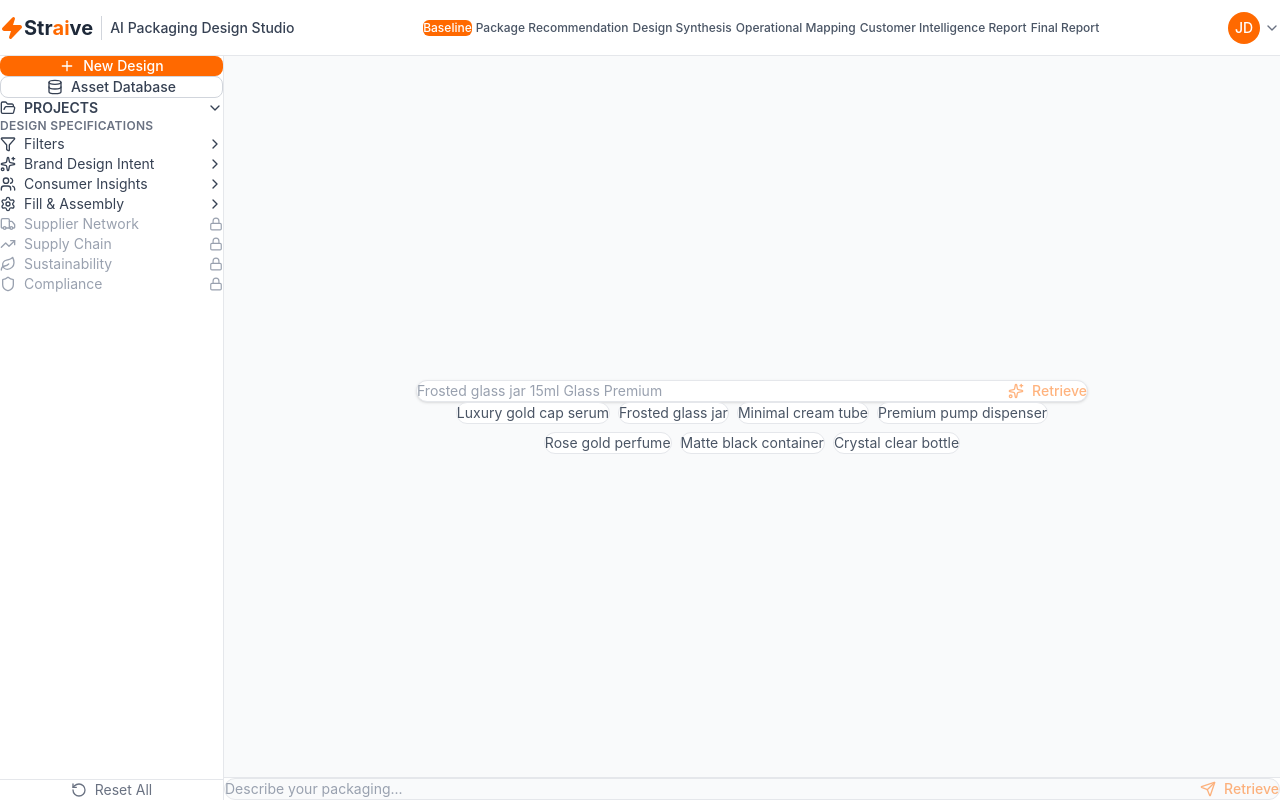
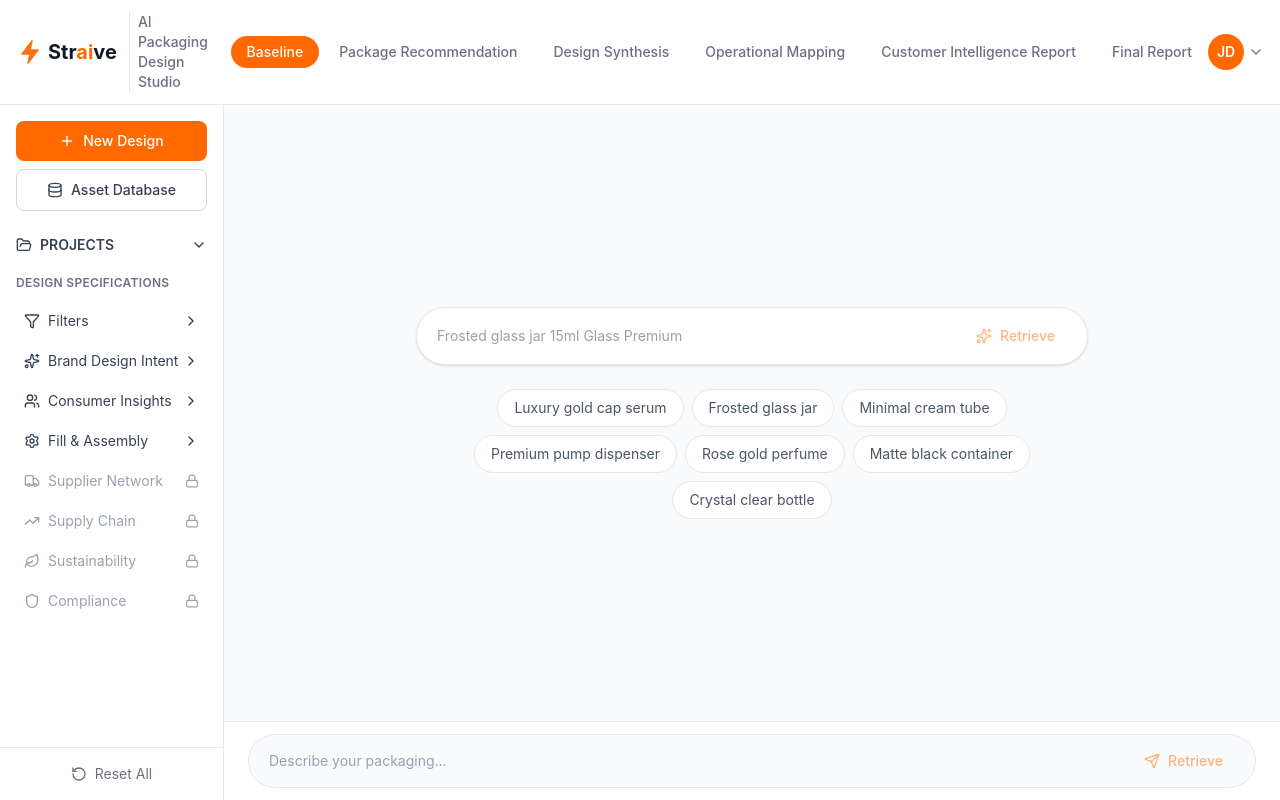
Before and after one commit to parandev/ai-powered-intelligent-pack-design-frontend, a React (Vite) app: page / in a window 1280 px wide. Built offline with nearby package versions, Linux system fonts and the light colour scheme.

Commit message:
ui improvements

```diff
--- a/package.json
+++ b/package.json
@@ -27,6 +27,7 @@
     "eslint-plugin-react-refresh": "^0.4.24",
     "globals": "^16.5.0",
     "tailwindcss": "^4.0.0",
+    "tw-animate-css": "^1.4.0",
     "typescript": "~5.9.3",
     "typescript-eslint": "^8.48.0",
     "vite": "^7.3.1"
--- a/src/components/Header.tsx
+++ b/src/components/Header.tsx
@@ -1,8 +1,8 @@
-import { ChevronDown, Zap } from 'lucide-react'
+import { ChevronDown } from 'lucide-react'
 import { useApp } from '../context/AppContext'
 import type { TabName } from '../types'
 
-const navItems: TabName[] = [
+const navTabs: TabName[] = [
   'Baseline',
   'Package Recommendation',
   'Design Synthesis',
@@ -15,39 +15,54 @@ export function Header() {
   const { state, dispatch } = useApp()
 
   return (
-    <header className="h-14 bg-white border-b border-gray-200 flex items-center justify-between px-4 shrink-0 z-20">
-      <div className="flex items-center gap-2">
-        <div className="flex items-center">
-          <Zap className="w-6 h-6 text-orange-500 fill-orange-500" />
-          <span className="text-xl font-bold text-gray-800">Str</span>
-          <span className="text-xl font-bold text-orange-500">ai</span>
-          <span className="text-xl font-bold text-gray-800">ve</span>
+    <header className="flex items-center justify-between px-4 py-3 bg-white border-b border-gray-200 shrink-0 z-20">
+      {/* Logo and Title */}
+      <div className="flex items-center gap-3">
+        <div className="flex items-center gap-1">
+          <svg width="28" height="28" viewBox="0 0 28 28" fill="none" xmlns="http://www.w3.org/2000/svg">
+            <path
+              d="M16 3L6 16H14L12 25L22 12H14L16 3Z"
+              fill="#F97316"
+              stroke="#F97316"
+              strokeWidth="1.5"
+              strokeLinecap="round"
+              strokeLinejoin="round"
+            />
+          </svg>
+          <span className="text-xl font-bold text-gray-900">
+            Str<span className="text-orange-500">ai</span>ve
+          </span>
         </div>
-        <div className="h-6 w-px bg-gray-300 mx-2" />
-        <span className="text-sm font-medium text-gray-700">AI Packaging Design Studio</span>
+        <span className="text-gray-500 text-sm font-medium px-2 border-l border-gray-200">
+          AI Packaging Design Studio
+        </span>
       </div>
 
+      {/* Navigation Tabs */}
       <nav className="flex items-center gap-1">
-        {navItems.map((item) => (
+        {navTabs.map((tab) => (
           <button
-            key={item}
-            onClick={() => dispatch({ type: 'SET_TAB', tab: item })}
-            className={`px-3 py-1.5 text-xs font-medium rounded-md transition-colors whitespace-nowrap ${
-              state.activeTab === item
+            key={tab}
+            onClick={() => dispatch({ type: 'SET_TAB', tab })}
+            className={`px-4 py-1.5 text-sm font-medium rounded-full transition-colors whitespace-nowrap ${
+              state.activeTab === tab
                 ? 'bg-orange-500 text-white'
-                : 'text-gray-600 hover:text-gray-900 hover:bg-gray-100'
+                : 'text-gray-500 hover:text-gray-900'
             }`}
           >
-            {item}
+            {tab}
           </button>
         ))}
       </nav>
 
-      <div className="flex items-center gap-1 cursor-pointer">
-        <div className="w-8 h-8 rounded-full bg-orange-500 flex items-center justify-center">
-          <span className="text-white text-sm font-medium">JD</span>
+      {/* User Avatar */}
+      <div className="flex items-center gap-2">
+        <div className="flex items-center gap-1 cursor-pointer">
+          <div className="w-9 h-9 rounded-full bg-orange-500 text-white flex items-center justify-center text-sm font-semibold">
+            JD
+          </div>
+          <ChevronDown className="w-4 h-4 text-gray-500" />
         </div>
-        <ChevronDown className="w-4 h-4 text-gray-500" />
       </div>
     </header>
   )
--- a/src/index.css
+++ b/src/index.css
@@ -1,17 +1,66 @@
 @import 'tailwindcss';
+@import 'tw-animate-css';
+
+@custom-variant dark (&:is(.dark *));
+
+:root {
+  --background: oklch(0.98 0 0);
+  --foreground: oklch(0.145 0 0);
+  --card: oklch(1 0 0);
+  --card-foreground: oklch(0.145 0 0);
+  --popover: oklch(1 0 0);
+  --popover-foreground: oklch(0.145 0 0);
+  --primary: oklch(0.67 0.18 41);
+  --primary-foreground: oklch(1 0 0);
+  --secondary: oklch(0.97 0 0);
+  --secondary-foreground: oklch(0.205 0 0);
+  --muted: oklch(0.97 0 0);
+  --muted-foreground: oklch(0.556 0 0);
+  --accent: oklch(0.67 0.18 41);
+  --accent-foreground: oklch(1 0 0);
+  --destructive: oklch(0.577 0.245 27.325);
+  --destructive-foreground: oklch(0.577 0.245 27.325);
+  --border: oklch(0.9 0 0);
+  --input: oklch(0.922 0 0);
+  --ring: oklch(0.67 0.18 41);
+  --radius: 0.5rem;
+  --sidebar-bg: oklch(1 0 0);
+  --sidebar-border: oklch(0.92 0 0);
+}
 
 @theme inline {
   --font-sans: 'Inter', system-ui, sans-serif;
+  --color-background: var(--background);
+  --color-foreground: var(--foreground);
+  --color-card: var(--card);
+  --color-card-foreground: var(--card-foreground);
+  --color-popover: var(--popover);
+  --color-popover-foreground: var(--popover-foreground);
+  --color-primary: var(--primary);
+  --color-primary-foreground: var(--primary-foreground);
+  --color-secondary: var(--secondary);
+  --color-secondary-foreground: var(--secondary-foreground);
+  --color-muted: var(--muted);
+  --color-muted-foreground: var(--muted-foreground);
+  --color-accent: var(--accent);
+  --color-accent-foreground: var(--accent-foreground);
+  --color-destructive: var(--destructive);
+  --color-destructive-foreground: var(--destructive-foreground);
+  --color-border: var(--border);
+  --color-input: var(--input);
+  --color-ring: var(--ring);
+  --radius-sm: calc(var(--radius) - 4px);
+  --radius-md: calc(var(--radius) - 2px);
+  --radius-lg: var(--radius);
+  --radius-xl: calc(var(--radius) + 4px);
 }
 
-* {
-  margin: 0;
-  padding: 0;
-  box-sizing: border-box;
+@layer base {
+  * {
+    @apply border-border outline-ring/50;
+  }
+  body {
+    @apply bg-background text-foreground antialiased;
+    font-family: 'Inter', system-ui, sans-serif;
+  }
 }
-
-body {
-  font-family: var(--font-sans);
-  -webkit-font-smoothing: antialiased;
-  -moz-osx-font-smoothing: grayscale;
-}
```
Also changed, not shown: 1 other file (tests, documents, lock files or other folders).
